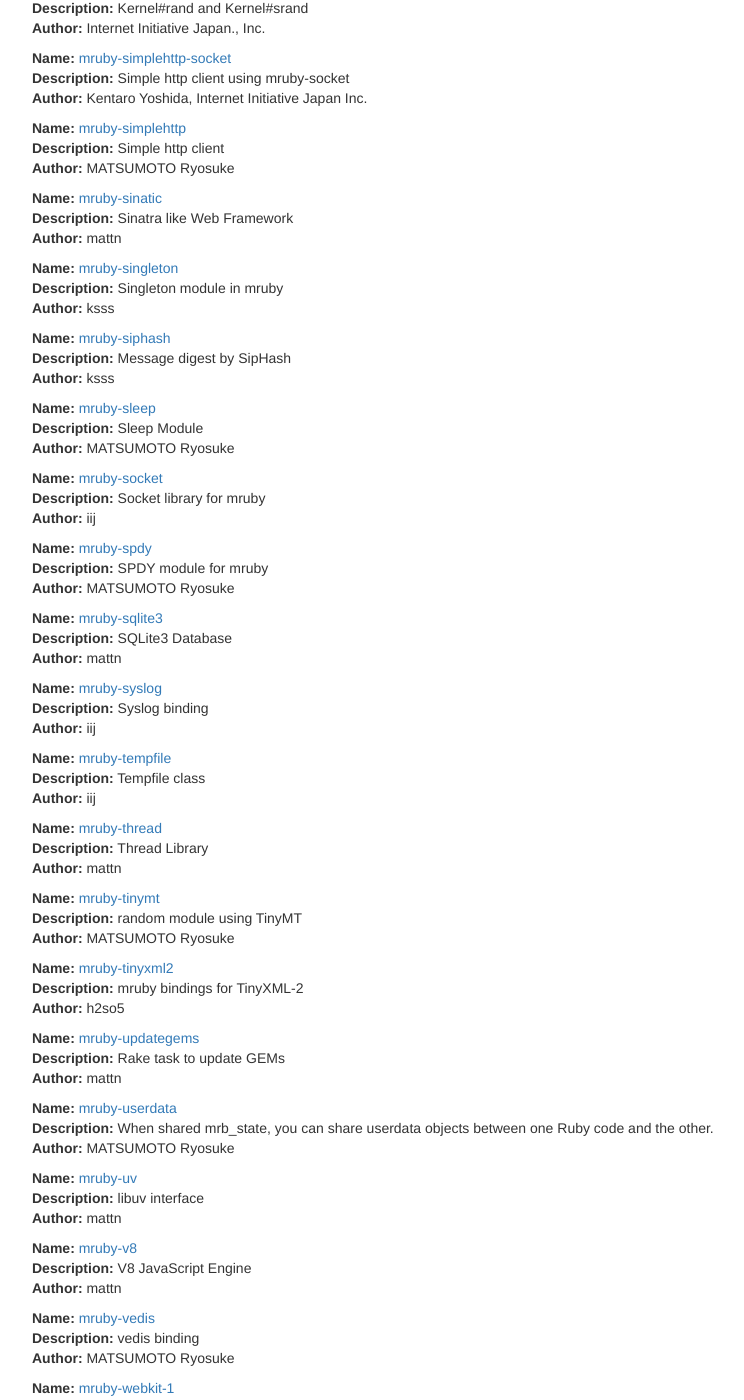
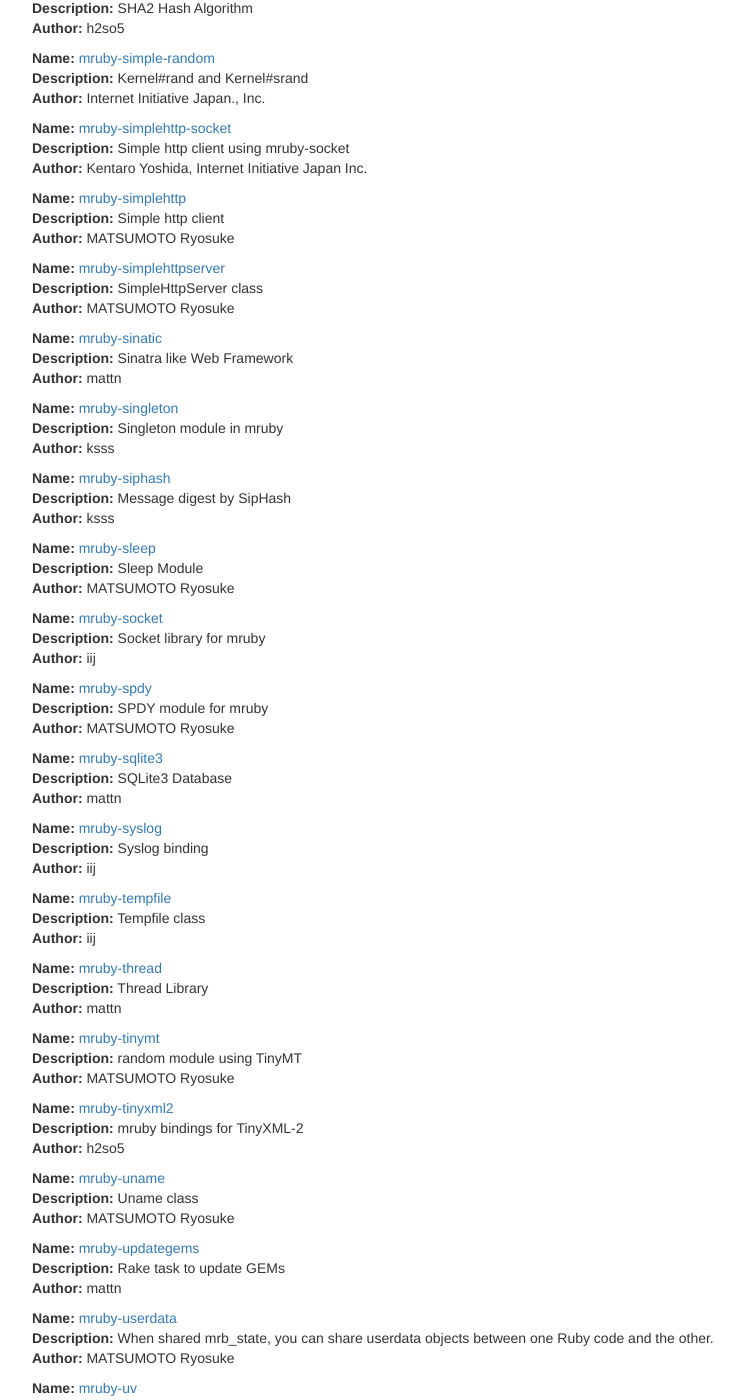
Before and after one commit to mruby/mruby.github.io, a Jekyll site: the page built from libraries/index.html, in a window 1280 px wide and 1400 px high, scrolled down 6547 px. Shown: the whole window, without its empty margins (38-782 px from the left). Built offline with Jekyll 4.4.1, drawn with Linux system fonts in a browser that asks for light colours; nearby versions of some CDN libraries; some of the changed text lies outside the part shown.

Commit message:
Updated with latest mgem data

```diff
--- a/_data/mgems.yml
+++ b/_data/mgems.yml
@@ -399,7 +399,14 @@
   website: https://github.com/carsonmcdonald/mruby-markdown
   protocol: git
   repository: https://github.com/carsonmcdonald/mruby-markdown.git
-  repooptions: "--recursive"
+  repooptions: --recursive
+- name: mruby-marshal
+  description: Marshal module for mruby
+  author: Takeshi Watanabe
+  website: https://github.com/take-cheeze/mruby-marshal
+  protocol: git
+  repository: https://github.com/take-cheeze/mruby-marshal.git
+  repooptions:
 - name: mruby-md5
   description: MD5 Hash Alghorithm
   author: mattn
@@ -660,6 +667,13 @@
   protocol: git
   repository: https://github.com/matsumoto-r/mruby-simplehttp.git
   repooptions:
+- name: mruby-simplehttpserver
+  description: SimpleHttpServer class
+  author: MATSUMOTO Ryosuke
+  website: https://github.com/matsumoto-r/mruby-simplehttpserver
+  protocol: git
+  repository: https://github.com/matsumoto-r/mruby-simplehttpserver.git
+  repooptions:
 - name: mruby-sinatic
   description: Sinatra like Web Framework
   author: mattn
@@ -744,6 +758,13 @@
   protocol: git
   repository: https://github.com/h2so5/mruby-tinyxml2.git
   repooptions:
+- name: mruby-uname
+  description: Uname class
+  author: MATSUMOTO Ryosuke
+  website: https://github.com/matsumoto-r/mruby-uname
+  protocol: git
+  repository: https://github.com/matsumoto-r/mruby-uname.git
+  repooptions:
 - name: mruby-updategems
   description: Rake task to update GEMs
   author: mattn
```
